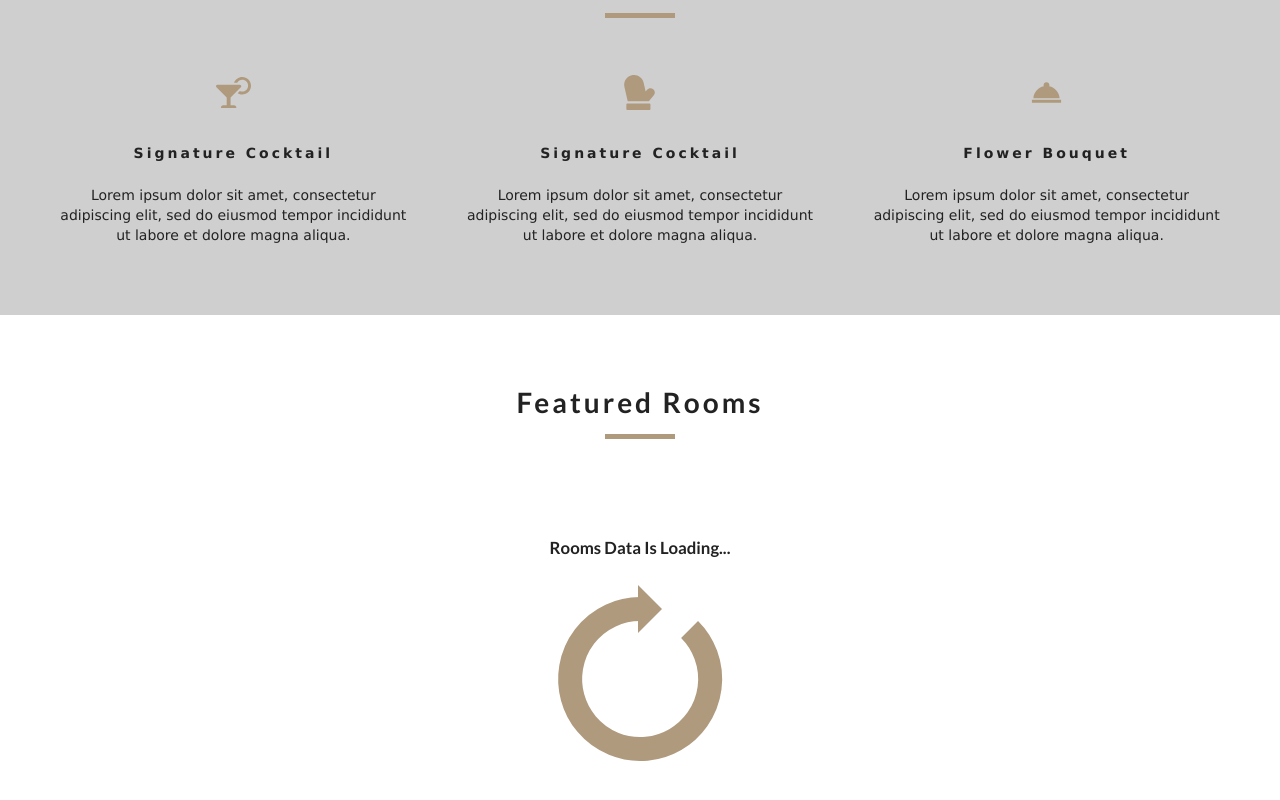
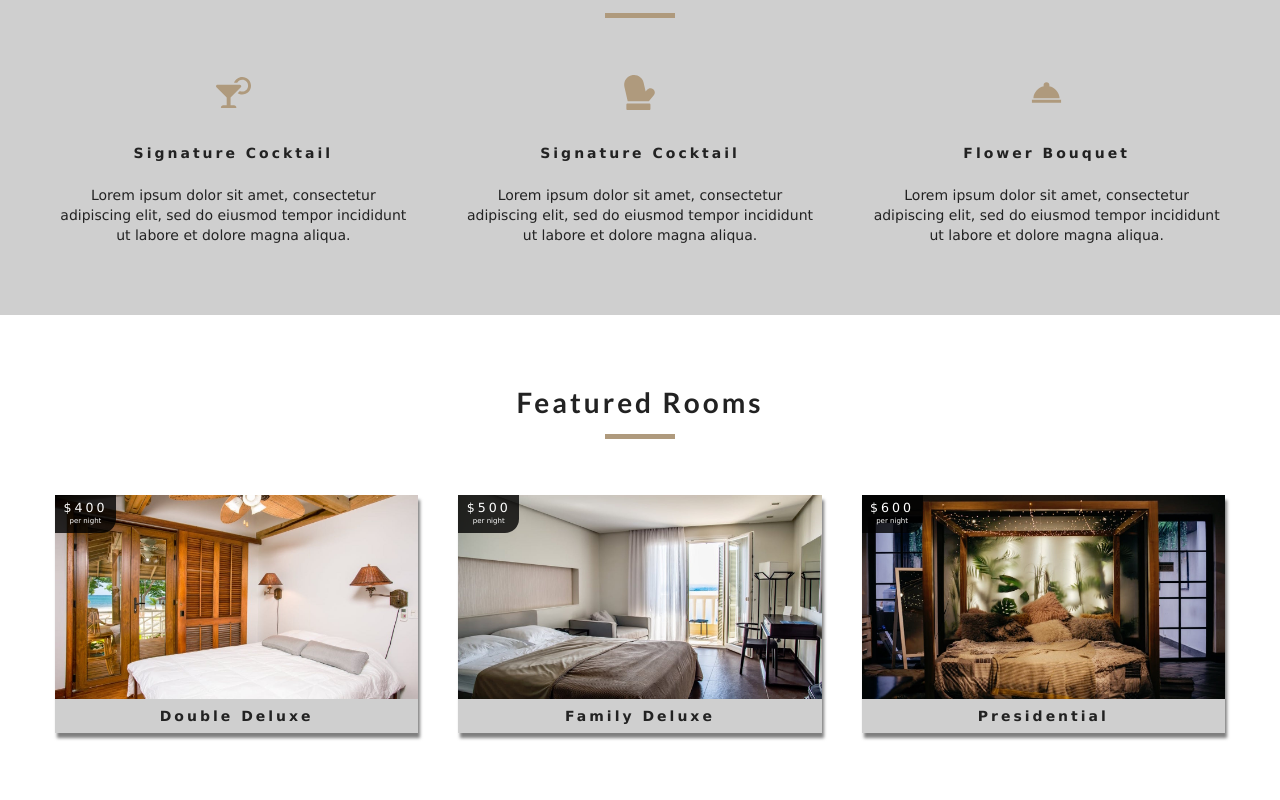
Before and after one commit to maemeier/wedding, a React (Create React App) app: page / in a window 1280 px wide. Shown: the part 906-1706 px from the top of the page. Built offline with nearby package versions, Linux system fonts and the light colour scheme.

Commit message:
fix content compo

```diff
--- a/public/index.html
+++ b/public/index.html
@@ -28,7 +28,7 @@
       work correctly both with client-side routing and a non-root public URL.
       Learn how to configure a non-root public URL by running `npm run build`.
     -->
-    <title>Wedding by fyni.dev</title>
+    <title>Wedding Project by fyni.dev</title>
   </head>
   <body>
     <noscript>You need to enable JavaScript to run this app.</noscript>
--- a/src/Context.js
+++ b/src/Context.js
@@ -6,7 +6,7 @@
   state = {
     rooms: [],
     sortedRooms: [],
-    featuredRoom: [],
+    featuredRooms: [],
     loading: true
   };
 
@@ -14,7 +14,6 @@
 
   componentDidMount() {
     let rooms = this.formatData(items);
-
     let featuredRooms = rooms.filter(room => room.featured === true);
     this.setState({
       rooms,
@@ -28,6 +27,7 @@
     let tempItems = items.map(item => {
       let id = item.sys.id;
       let images = item.fields.images.map(image => image.fields.file.url);
+
       let room = { ...item.fields, images, id };
       return room;
     });
--- a/src/components/FeatureRooms.js
+++ b/src/components/FeatureRooms.js
@@ -8,12 +8,16 @@
 
   render() {
     let { loading, featuredRooms: rooms } = this.context;
-
+    console.log(rooms);
+    rooms = rooms.map(room => {
+      return <Room key={room.id} room={room} />;
+    });
     return (
       <section className="featured-rooms">
         <Title title="featured rooms" />
+
         <div className="featured-rooms-center">
-          <Loading />
+          {loading ? <Loading /> : rooms}
         </div>
       </section>
     );
--- a/src/components/Room.js
+++ b/src/components/Room.js
@@ -1,7 +1,22 @@
 import React from "react";
+import { Link } from "react-router-dom";
 
-const Room = () => {
-  return <div>This is room component</div>;
+const Room = ({ room }) => {
+  const { name, slug, images, price } = room;
+  return (
+    <article className="room">
+      <div className="img-container">
+        <img src={images[0]} alt="single room" />
+        <div className="price-top">
+          <h6>${price}</h6>
+          <p>per night</p>
+        </div>
+        <Link to={`/rooms/${slug}`} className="btn-primary room-link">
+          features
+        </Link>
+      </div>
+      <p className="room-info">{name}</p>
+    </article>
+  );
 };
-
 export default Room;
```
